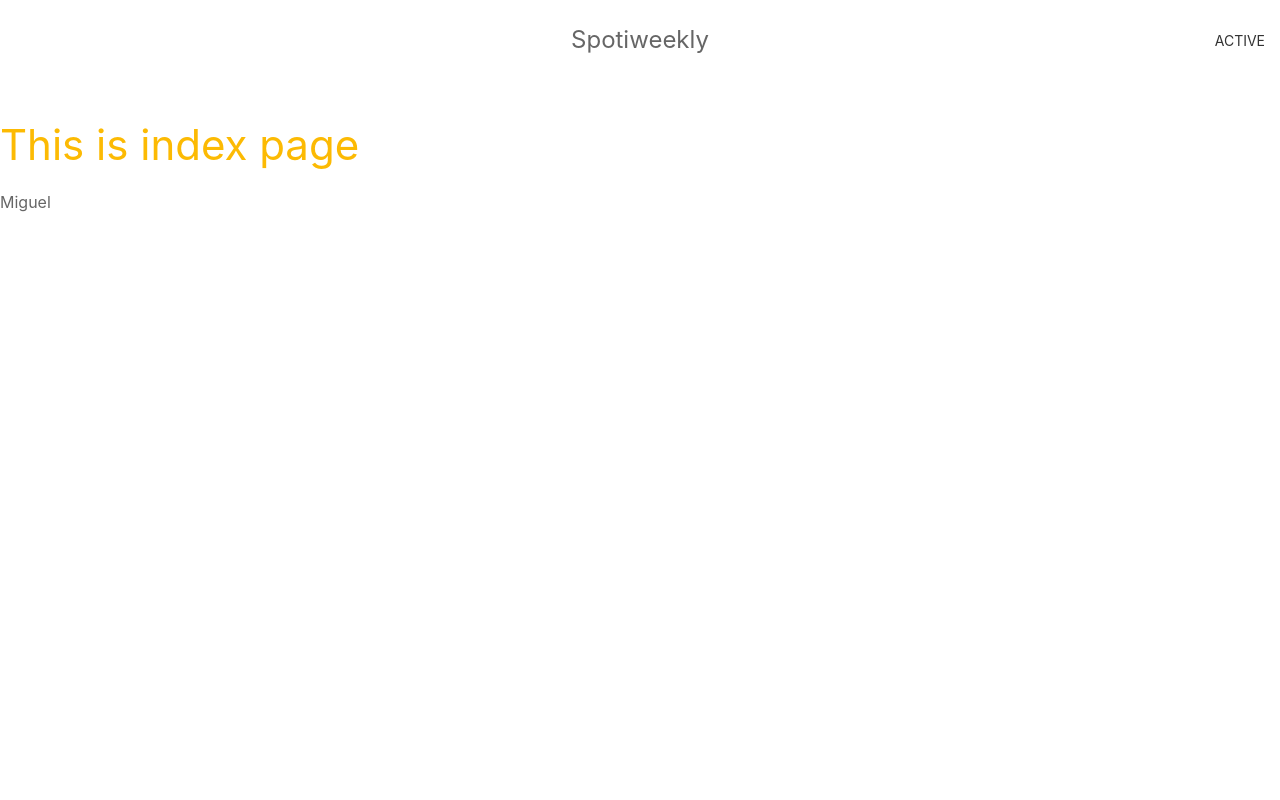
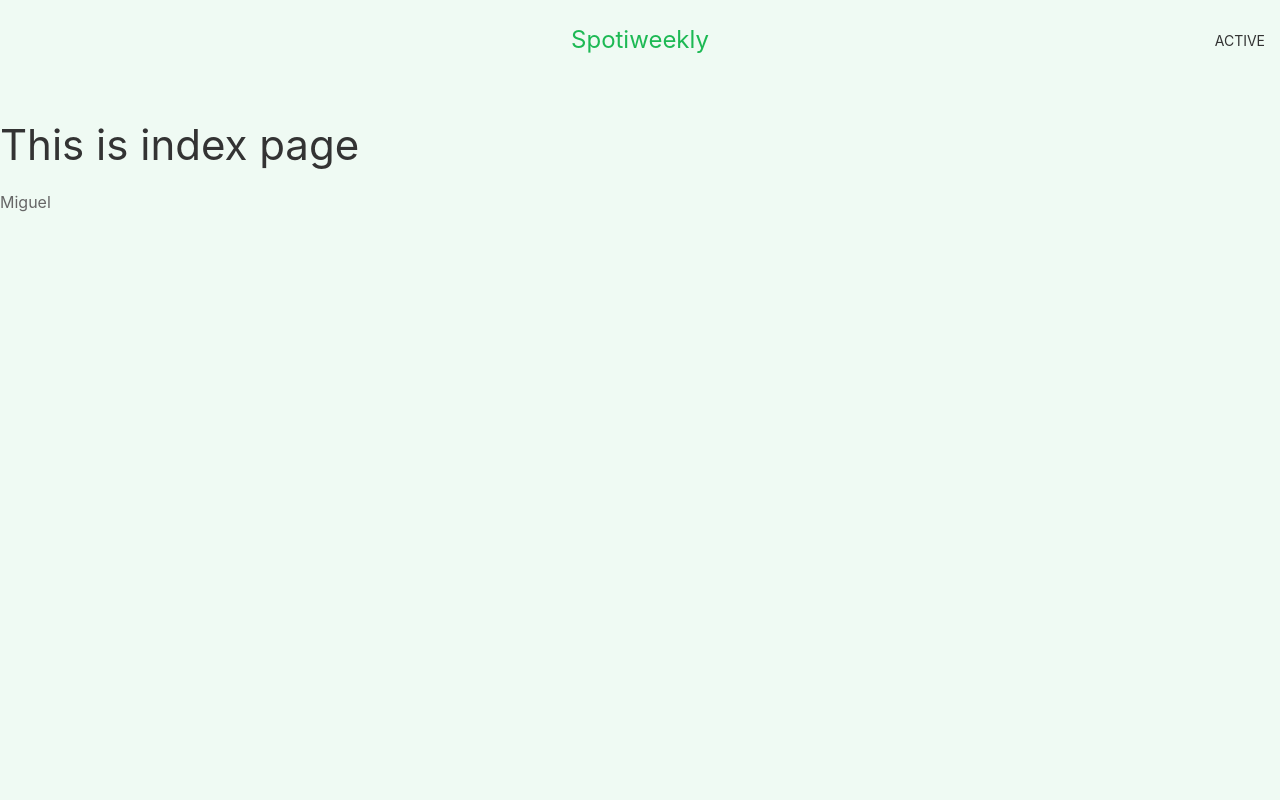
Before and after one commit to szewczykmira/spotiweekly, a Flask app: page / in a window 1280 px wide. Run offline with Flask 2, Linux system fonts and the light colour scheme.

Commit message:
Add draft versin of css file

```diff
--- a/weekly/static/styles.css
+++ b/weekly/static/styles.css
@@ -1,3 +1,7 @@
-h1 {
-    color: #fcba03;
+body {
+    background:#effaf3;
 }
+
+.color-green {
+    color: #1DB954;
+}
```
